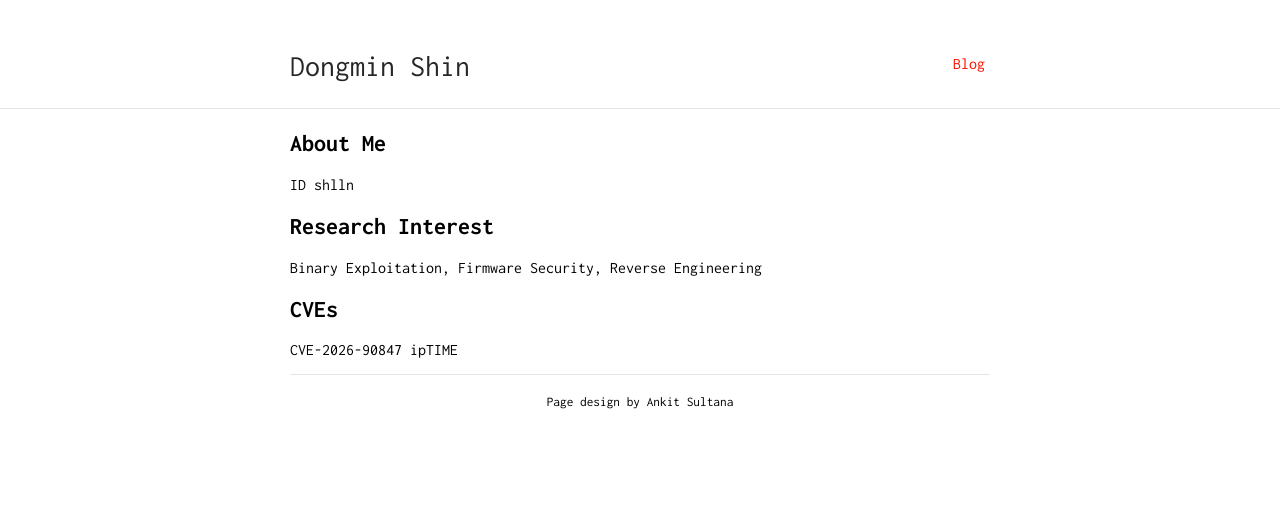
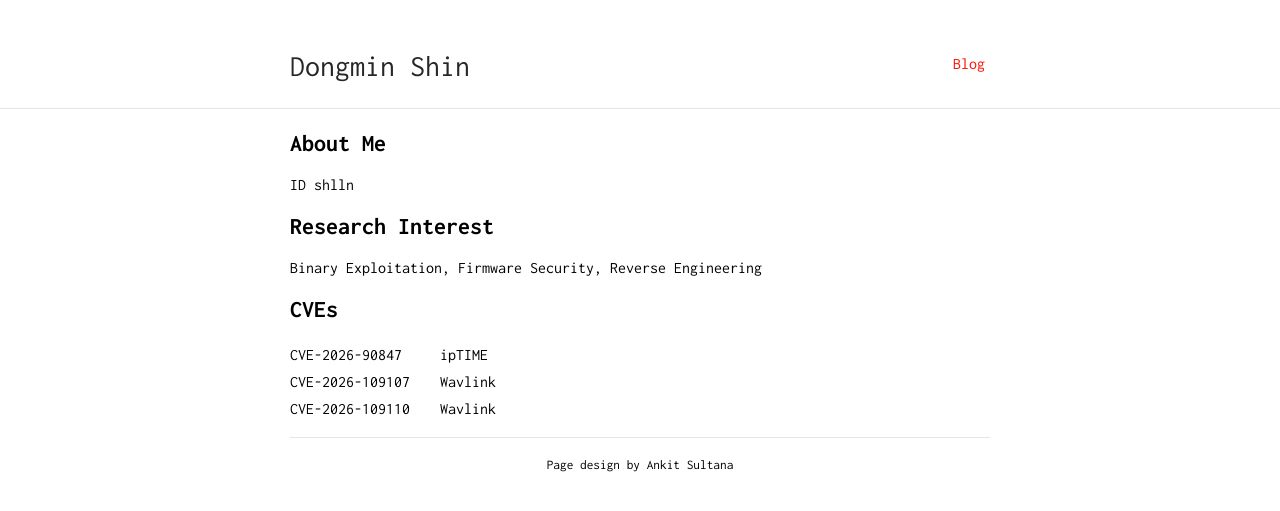
Before and after one commit to shlln/shlln.github.io, a Jekyll site: the page built from index.md, in a window 1280 px wide. Shown: the top 511 px of the page. Built offline with Jekyll 4.4.1, drawn with Linux system fonts in a browser that asks for light colours; our own code applies the rules of GitHub Pages for plain Markdown files.

Commit message:
updated files

```diff
--- a/_sass/tables.scss
+++ b/_sass/tables.scss
@@ -56,3 +56,28 @@ table tr th :last-child, table tr td :last-child {
     white-space: nowrap;
     padding-left: 20px;
 }
+
+.cve-list {
+    width: 100%;
+    margin: 15px 0;
+    border-collapse: collapse;
+}
+
+.cve-list tr,
+.cve-list tr:nth-child(2n) {
+    border: none;
+    background: transparent;
+}
+
+.cve-list th,
+.cve-list td {
+    border: none;
+    background: transparent;
+    padding: 5px 0;
+}
+
+.cve-list td:last-child {
+    width: 550px;
+    white-space: nowrap;
+    padding-left: 20px;
+}
--- a/index.md
+++ b/index.md
@@ -12,4 +12,29 @@ Binary Exploitation, Firmware Security, Reverse Engineering
 
 ## CVEs
 
-CVE-2026-90847 ipTIME
+<table class="cve-list">
+<tr>
+    <td>
+        CVE-2026-90847
+    </td>
+    <td>
+        ipTIME
+    </td>
+</tr>
+<tr>
+	<td>
+        CVE-2026-109107
+    </td>
+    <td>
+        Wavlink
+    </td>
+</tr>
+<tr>
+	<td>
+        CVE-2026-109110
+    </td>
+    <td>
+        Wavlink
+    </td>
+</tr>
+</table>
```
Also changed, not shown: _posts/2026-09-29-test-2.md (renamed from _posts/2026-09-29-test2.md, +4 -0 lines).
